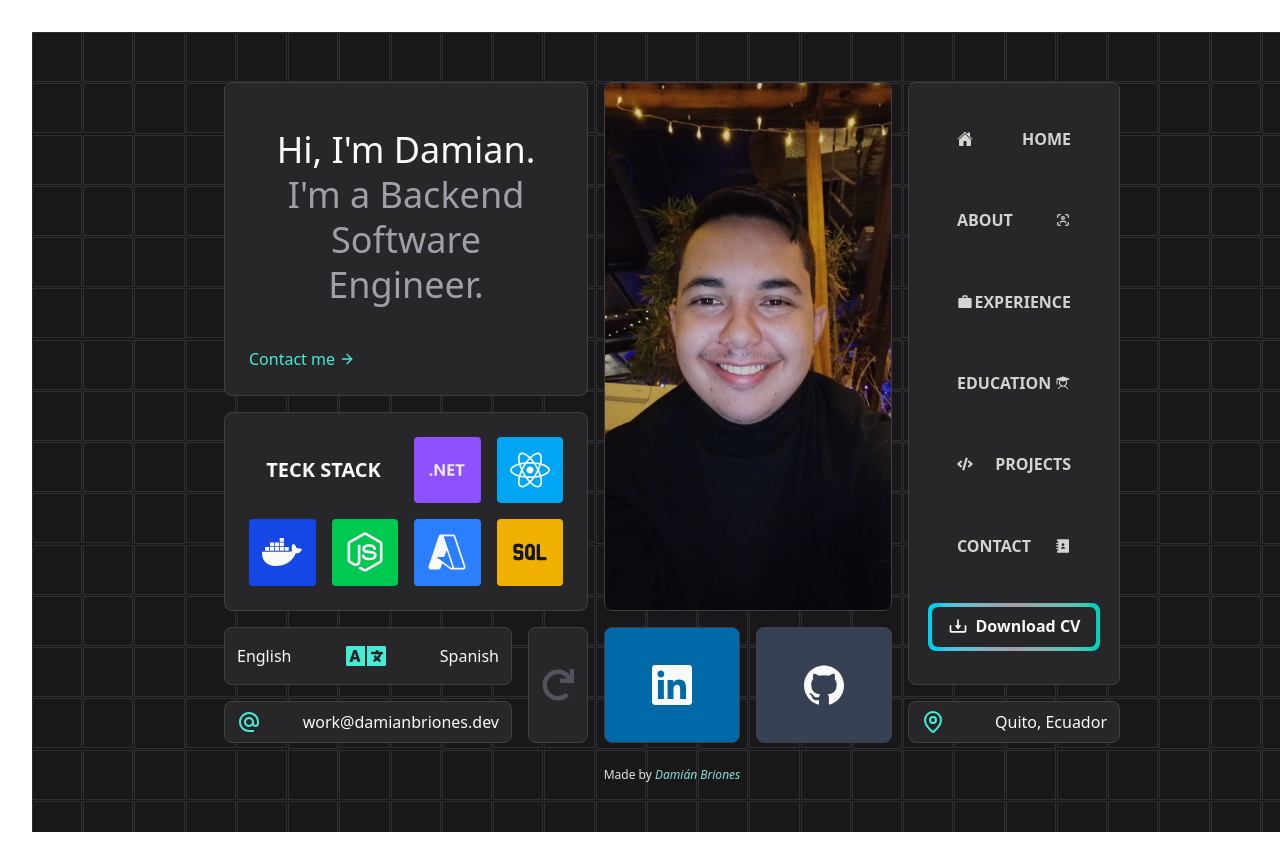
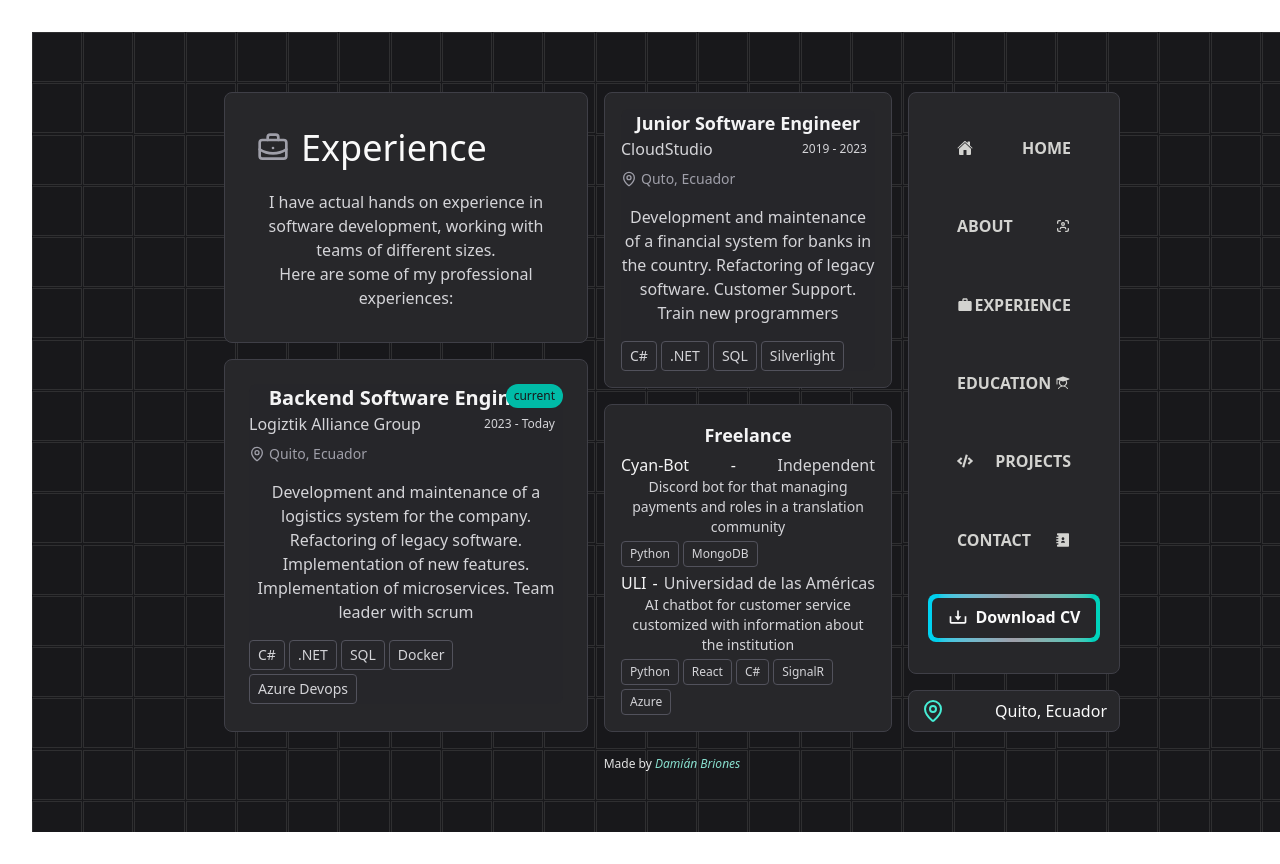
Before and after one commit to CodeINN95612/damian-briones-portfolio, a React (Vite) app: page / in a window 1280 px wide. Both pictures are taken after a click on the button "EXPERIENCE". Shown: the top 864 px of the page. Built offline with nearby package versions, Linux system fonts and the light colour scheme.

Commit message:
Experience boxes

```diff
--- a/package.json
+++ b/package.json
@@ -1,7 +1,7 @@
 {
   "name": "damian-briones-portfolio",
   "private": true,
-  "version": "0.0.0",
+  "version": "2.0.0",
   "type": "module",
   "scripts": {
     "dev": "vite",
@@ -11,6 +11,8 @@
   },
   "dependencies": {
     "@tailwindcss/vite": "^4.1.10",
+    "class-variance-authority": "^0.7.1",
+    "clsx": "^2.1.1",
     "framer-motion": "^12.18.1",
     "lucide-react": "^0.515.0",
     "react": "^19.1.0",
--- a/src/assets/data.tsx
+++ b/src/assets/data.tsx
@@ -3,6 +3,7 @@ import { AiOutlineDotNet } from "react-icons/ai";
 import { FaDocker, FaNodeJs, FaReact } from "react-icons/fa";
 import { TbSql } from "react-icons/tb";
 import { VscAzure } from "react-icons/vsc";
+import type { Experience } from "../common/types";
 
 export const myInfo = {
   name: "Damián Briones",
@@ -92,10 +93,11 @@ export const myInfo = {
         title: "Backend Software Engineer",
         company: "Logiztik Alliance Group",
         location: "Quito, Ecuador",
-        dateRange: "2023 - Current",
+        dateRange: "2023 - Today",
         description:
           "Development and maintenance of a logistics system for the company. Refactoring of legacy software. Implementation of new features. Implementation of microservices. Team leader with scrum",
         skills: ["C#", ".NET", "SQL", "Docker", "Azure Devops"],
+        current: true,
       },
       {
         title: "Junior Software Engineer",
@@ -106,11 +108,11 @@ export const myInfo = {
           "Development and maintenance of a financial system for banks in the country. Refactoring of legacy software. Customer Support. Train new programmers",
         skills: ["C#", ".NET", "SQL", "Silverlight"],
       },
-    ],
+    ] satisfies Experience[],
     freelance: [
       {
         project: "Cyan-Bot",
-        client: null,
+        client: "Independent",
         description:
           "Discord bot for that managing payments and roles in a translation community",
         duration: "3 months",
--- /dev/null
+++ b/src/common/types.ts
@@ -0,0 +1,9 @@
+export type Experience = {
+  title: string;
+  company: string;
+  location: string;
+  dateRange: string;
+  description: string;
+  skills: string[];
+  current?: boolean;
+};
--- a/src/components/VentoGrid.tsx
+++ b/src/components/VentoGrid.tsx
@@ -12,7 +12,7 @@ import { RiContactsBook3Fill } from "react-icons/ri";
 import { BiDownload } from "react-icons/bi";
 import { MapPin } from "lucide-react";
 import { AnimatedMenuBox } from "./animated-ui/AnimatedMenuBox";
-import { SectionContext } from "../context/SectionContext";
+import { SectionContext, type Section } from "../context/SectionContext";
 import {
   AnimatedHeaderBox,
   type ContactOption,
@@ -20,9 +20,11 @@ import {
 import { BsWhatsapp } from "react-icons/bs";
 import { AnimatedImageAboutBox } from "./animated-ui/AnimatedImageAboutBox";
 import { AnimatesStackHobbiesBox } from "./animated-ui/AnimatedStackHobbiesBox";
+import { AnimatedExperienceBox } from "./animated-ui/AnimatedExperienceBox";
+import { AnimatedFreelanceBox } from "./animated-ui/AnimatedFreelanceBox";
 
 export const VentoGrid = () => {
-  const { setActiveSection } = useContext(SectionContext);
+  const { activeSection, setActiveSection } = useContext(SectionContext);
 
   const [key, setKey] = useState(0);
 
@@ -103,28 +105,15 @@ export const VentoGrid = () => {
         about={myInfo.about_me.head}
         contactOptions={contactOptions}
       />
-      <AnimatedImageAboutBox
-        imagePath={myInfo.image}
-        snapshot={myInfo.about_me.snapshot}
-      />
+      {renderImageOrExperienceBox(activeSection)}
       <AnimatedMenuBox
         hidden={false}
         menuItems={menuItems}
         cvButton={<CvButton />}
       />
-      <AnimatesStackHobbiesBox
-        stack={myInfo.skills}
-        hobbies={myInfo.about_me.hobbies}
-      />
-      <LanguagesBox />
-      <ReloadBox
-        onClick={() => {
-          setKey((p) => p + 1);
-        }}
-      />
-      <LinkedInBox />
-      <GithubBox />
-      <EmailBox />
+      {renderExperienceOrInfoBox(activeSection, setKey)}
+      {renderSocialsOrExperienceBox(activeSection)}
+      {activeSection !== "experience" ? <EmailBox /> : null}
       <LocationBox />
     </motion.section>
   );
@@ -243,3 +232,58 @@ const ReloadBox = ({ onClick }: { onClick: () => void }) => {
     </AnimatedBox>
   );
 };
+
+const renderExperienceOrInfoBox = (
+  activeSection: Section,
+  setKey: React.Dispatch<React.SetStateAction<number>>
+) => {
+  if (activeSection === "experience") {
+    return <AnimatedExperienceBox experience={myInfo.experience.work[0]} />;
+  }
+
+  return (
+    <>
+      <AnimatesStackHobbiesBox
+        stack={myInfo.skills}
+        hobbies={myInfo.about_me.hobbies}
+      />
+      <LanguagesBox />
+      <ReloadBox
+        onClick={() => {
+          setKey((p) => p + 1);
+        }}
+      />
+    </>
+  );
+};
+
+const renderImageOrExperienceBox = (activeSection: Section) => {
+  if (activeSection === "experience") {
+    return (
+      <AnimatedExperienceBox
+        className="col-span-4 row-span-3"
+        experience={myInfo.experience.work[1]}
+        sm
+      />
+    );
+  }
+  return (
+    <AnimatedImageAboutBox
+      imagePath={myInfo.image}
+      snapshot={myInfo.about_me.snapshot}
+    />
+  );
+};
+
+const renderSocialsOrExperienceBox = (activeSection: Section) => {
+  if (activeSection === "experience") {
+    return <AnimatedFreelanceBox freelanceJobs={myInfo.experience.freelance} />;
+  }
+
+  return (
+    <>
+      <LinkedInBox />
+      <GithubBox />
+    </>
+  );
+};
--- /dev/null
+++ b/src/components/animated-ui/AnimatedExperienceBox.tsx
@@ -0,0 +1,24 @@
+import { twMerge } from "tailwind-merge";
+import type { Experience } from "../../common/types";
+import { AnimatedBox } from "./AnimatedBox";
+import { ExperienceItem } from "./common/ExperienceItem";
+
+export type AnimatedExperienceBoxProps = {
+  experience: Experience;
+  className?: string;
+  sm?: boolean;
+};
+
+export const AnimatedExperienceBox = ({
+  experience,
+  className,
+  sm,
+}: AnimatedExperienceBoxProps) => {
+  return (
+    <AnimatedBox
+      className={twMerge("col-span-5 row-span-4", className, sm ? "p-4" : "")}
+    >
+      <ExperienceItem experience={experience} sm={sm} />
+    </AnimatedBox>
+  );
+};
--- /dev/null
+++ b/src/components/animated-ui/AnimatedFreelanceBox.tsx
@@ -0,0 +1,41 @@
+import { SkillTag } from "../ui/SkillTag";
+import { AnimatedBox } from "./AnimatedBox";
+
+export type FreelanceJob = {
+  project: string;
+  client?: string;
+  description: string;
+  duration: string;
+  skills: string[];
+};
+
+export type AnimatedFreelanceBoxProps = {
+  freelanceJobs: FreelanceJob[];
+};
+
+export const AnimatedFreelanceBox = ({
+  freelanceJobs,
+}: AnimatedFreelanceBoxProps) => {
+  return (
+    <AnimatedBox className="col-span-4 row-span-3 p-4">
+      <h3 className="text-lg font-semibold text-zinc-100">Freelance</h3>
+      <div className="mt-1 space-y-1">
+        {freelanceJobs.map((job, index) => (
+          <div key={index} className="rounded-lg">
+            <div className="flex justify-between">
+              <h4 className="text-zinc-100">{job.project}</h4>
+              <p>-</p>
+              <p className="text-zinc-300">{job.client}</p>
+            </div>
+            <p className="text-zinc-300 text-sm">{job.description}</p>
+            <div className="mt-1 flex flex-wrap gap-1">
+              {job.skills.map((skill, skillIndex) => (
+                <SkillTag key={skillIndex} skill={skill} size="xs" />
+              ))}
+            </div>
+          </div>
+        ))}
+      </div>
+    </AnimatedBox>
+  );
+};
--- a/src/components/animated-ui/AnimatedHeaderBox.tsx
+++ b/src/components/animated-ui/AnimatedHeaderBox.tsx
@@ -2,7 +2,12 @@ import { FiArrowRight } from "react-icons/fi";
 import { AnimatedBox } from "./AnimatedBox";
 import { SectionContext, type Section } from "../../context/SectionContext";
 import { useContext } from "react";
-import { CopyIcon, MailIcon, PersonStandingIcon } from "lucide-react";
+import {
+  BriefcaseBusiness,
+  CopyIcon,
+  MailIcon,
+  PersonStandingIcon,
+} from "lucide-react";
 
 export type ContactOption = {
   label: string;
@@ -35,6 +40,8 @@ export const AnimatedHeaderBox = ({
         ? renderAnimatedContactSection(contactOptions)
         : activeSection == "about"
         ? renderAboutMeSection(about)
+        : activeSection === "experience"
+        ? renderExperienceHeader()
         : renderHeaderSection(alias, title, setActiveSection)}
     </AnimatedBox>
   );
@@ -115,3 +122,19 @@ const renderAboutMeSection = (aboutText: string) => {
     </div>
   );
 };
+
+const renderExperienceHeader = () => {
+  return (
+    <div className="p-8 space-y-5">
+      <h2 className="text-4xl font-medium leading-tight flex items-center gap-3">
+        <BriefcaseBusiness className="size-8 text-zinc-400" /> Experience
+      </h2>
+      <p className="text-zinc-300">
+        I have actual hands on experience in software development, working with
+        teams of different sizes.
+        <br />
+        Here are some of my professional experiences:
+      </p>
+    </div>
+  );
+};
--- /dev/null
+++ b/src/components/animated-ui/common/ExperienceItem.tsx
@@ -0,0 +1,45 @@
+import { MapPin } from "lucide-react";
+import type { Experience } from "../../../common/types";
+import { SkillTag } from "../../ui/SkillTag";
+
+export type ExperienceItemProps = {
+  experience: Experience;
+  sm?: boolean;
+};
+
+export const ExperienceItem = ({ experience, sm }: ExperienceItemProps) => (
+  <div className="bg-zinc-800/50 rounded-lg relative">
+    {experience.current ? (
+      <span className="absolute top-0 right-0 bg-teal-500 text-zinc-900 text-xs font-light px-2 py-1 rounded-full">
+        current
+      </span>
+    ) : null}
+    <div>
+      {sm ? (
+        <h3 className="text-lg font-semibold text-zinc-100">
+          {experience.title}
+        </h3>
+      ) : (
+        <h3 className="text-xl font-semibold text-zinc-100">
+          {experience.title}
+        </h3>
+      )}
+      <div className="flex justify-between items-start mb-2">
+        <p className="text-zinc-300">{experience.company}</p>
+        <span className="text-zinc-300 p-1 px-2 rounded text-xs">
+          {experience.dateRange}
+        </span>
+      </div>
+    </div>
+    <div className="flex items-center text-zinc-400 text-sm mb-4">
+      <MapPin className="w-4 h-4 mr-1" />
+      {experience.location}
+    </div>
+    <p className="text-zinc-300 mb-4">{experience.description}</p>
+    <div className="flex flex-wrap gap-1">
+      {experience.skills.map((skill, index) => (
+        <SkillTag skill={skill} size="md" key={index} />
+      ))}
+    </div>
+  </div>
+);
--- /dev/null
+++ b/src/components/ui/SkillTag.tsx
@@ -0,0 +1,12 @@
+import { cn } from "../../lib/utils";
+import { skillTagVariants, type SkillTagProps } from "./skill-tag";
+
+export const SkillTag: React.FC<SkillTagProps> = ({
+  skill,
+  size,
+  className,
+}) => {
+  return (
+    <span className={cn(skillTagVariants({ size }), className)}>{skill}</span>
+  );
+};
--- /dev/null
+++ b/src/components/ui/skill-tag.ts
@@ -0,0 +1,21 @@
+import { cva, type VariantProps } from "class-variance-authority";
+
+export const skillTagVariants = cva(
+  "border rounded px-2 py-1 text-zinc-300 border-zinc-600",
+  {
+    variants: {
+      size: {
+        xs: "text-xs",
+        md: "text-sm",
+      },
+    },
+    defaultVariants: {
+      size: "xs",
+    },
+  }
+);
+
+export type SkillTagProps = VariantProps<typeof skillTagVariants> & {
+  skill: string;
+  className?: string;
+};
--- /dev/null
+++ b/src/lib/utils.ts
@@ -0,0 +1,7 @@
+// lib/utils.ts
+import { clsx, type ClassValue } from "clsx";
+import { twMerge } from "tailwind-merge";
+
+export function cn(...inputs: ClassValue[]) {
+  return twMerge(clsx(inputs));
+}
```
Also changed, not shown: 1 other file (tests, documents, lock files or other folders).
